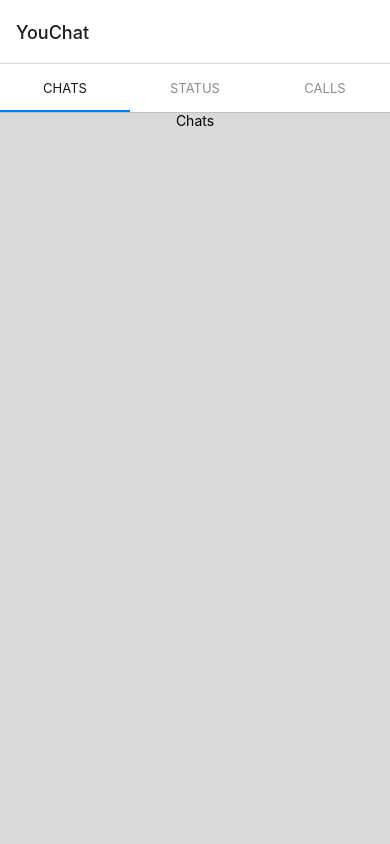
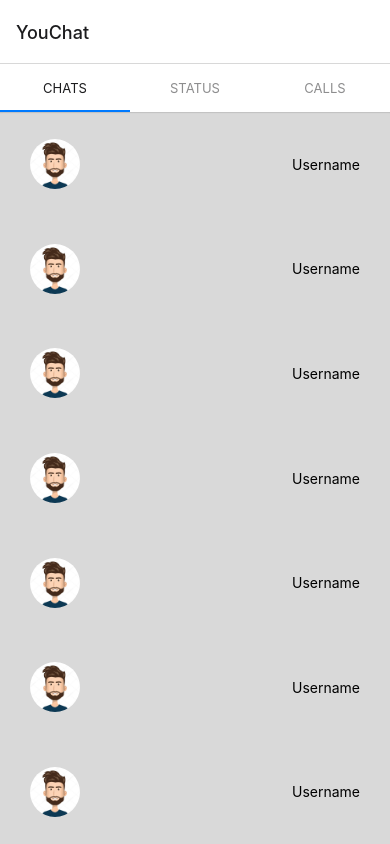
Before and after one commit to Sandun-Induranga/React-Native-Chat-App, a React Native app: screen /Chats in a window 390 px wide. Built offline with nearby package versions, Linux system fonts and the light colour scheme.

Commit message:
Updated User Component

```diff
--- a/components/User.js
+++ b/components/User.js
@@ -1,12 +1,31 @@
-import { View, Text } from "react-native";
+import { View, Text, Image, StyleSheet } from "react-native";
 import React from "react";
+import avatar from "../assets/avatar.jpg";
 
 const User = () => {
   return (
-    <View>
-      <Text>User</Text>
+    <View style={styles.container}>
+      <Image source={avatar} style={styles.avatar} />
+      <Text>Username</Text>
     </View>
   );
 };
 
 export default User;
+
+const styles = StyleSheet.create({
+  container: {
+    flex: 1,
+    flexDirection: "row",
+    backgroundColor: "",
+    alignItems: "center",
+    justifyContent: "space-between",
+    width: "100%",
+    paddingHorizontal: 30,
+  },
+  avatar: {
+    width: 50,
+    height: 50,
+    borderRadius: 50,
+  },
+});
--- a/navigations/AppNavigator.js
+++ b/navigations/AppNavigator.js
@@ -8,7 +8,6 @@ const Stack = createStackNavigator();
 const AppNavigator = () => {
   return (
     <Stack.Navigator>
-      {/* <Stack.Screen name="Login" component={Login} /> */}
       <Stack.Screen name="YouChat" component={TabNavigator} />
     </Stack.Navigator>
   );
--- a/screens/Chats.js
+++ b/screens/Chats.js
@@ -1,11 +1,18 @@
 import { View, Text } from "react-native";
 import React from "react";
 import { StyleSheet } from "react-native";
+import User from "../components/User";
 
 const Chats = () => {
   return (
     <View style={styles.container}>
-      <Text>Chats</Text>
+      <User />
+      <User />
+      <User />
+      <User />
+      <User />
+      <User />
+      <User />
     </View>
   );
 };
```
Also changed, not shown: assets/avatar.jpg (added).
